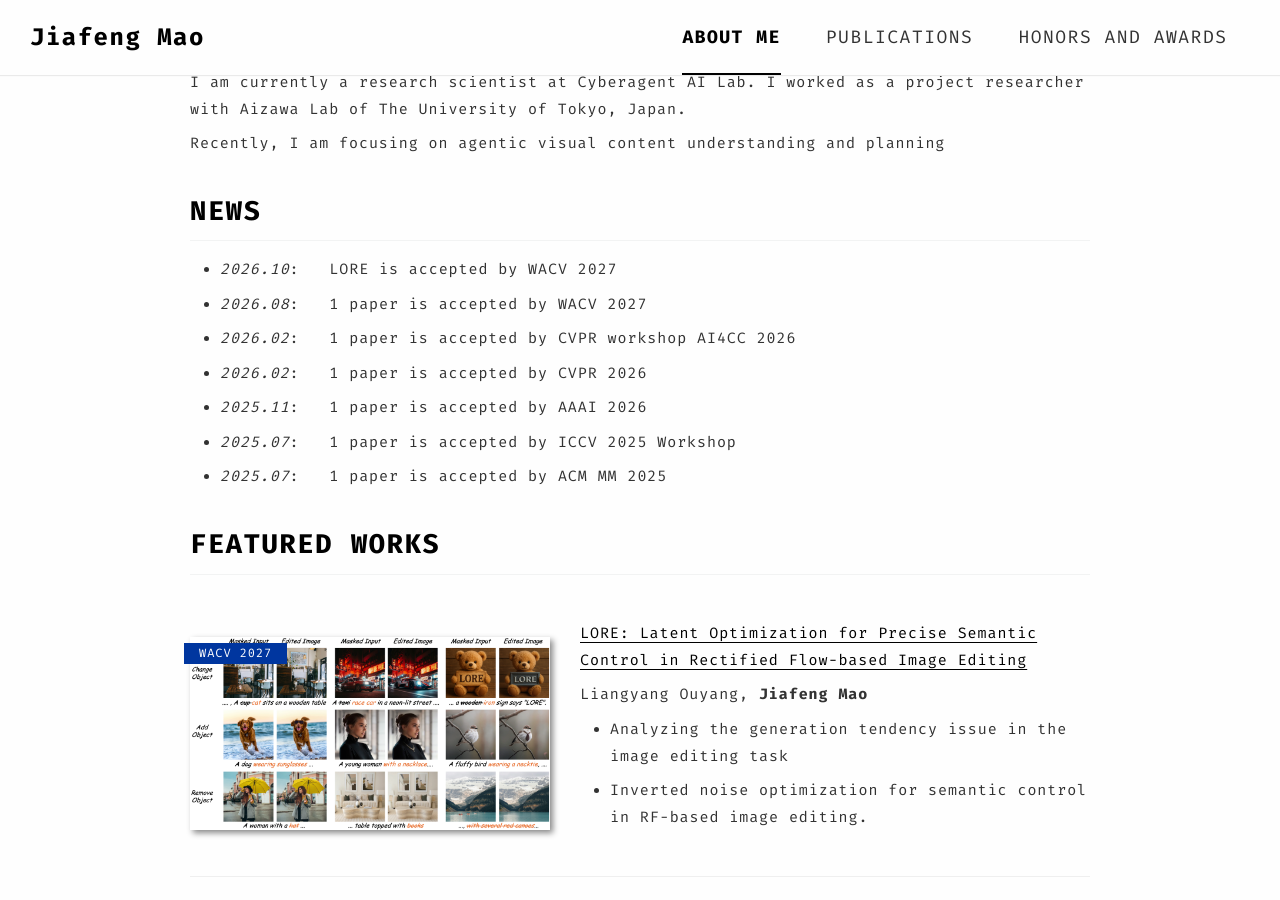
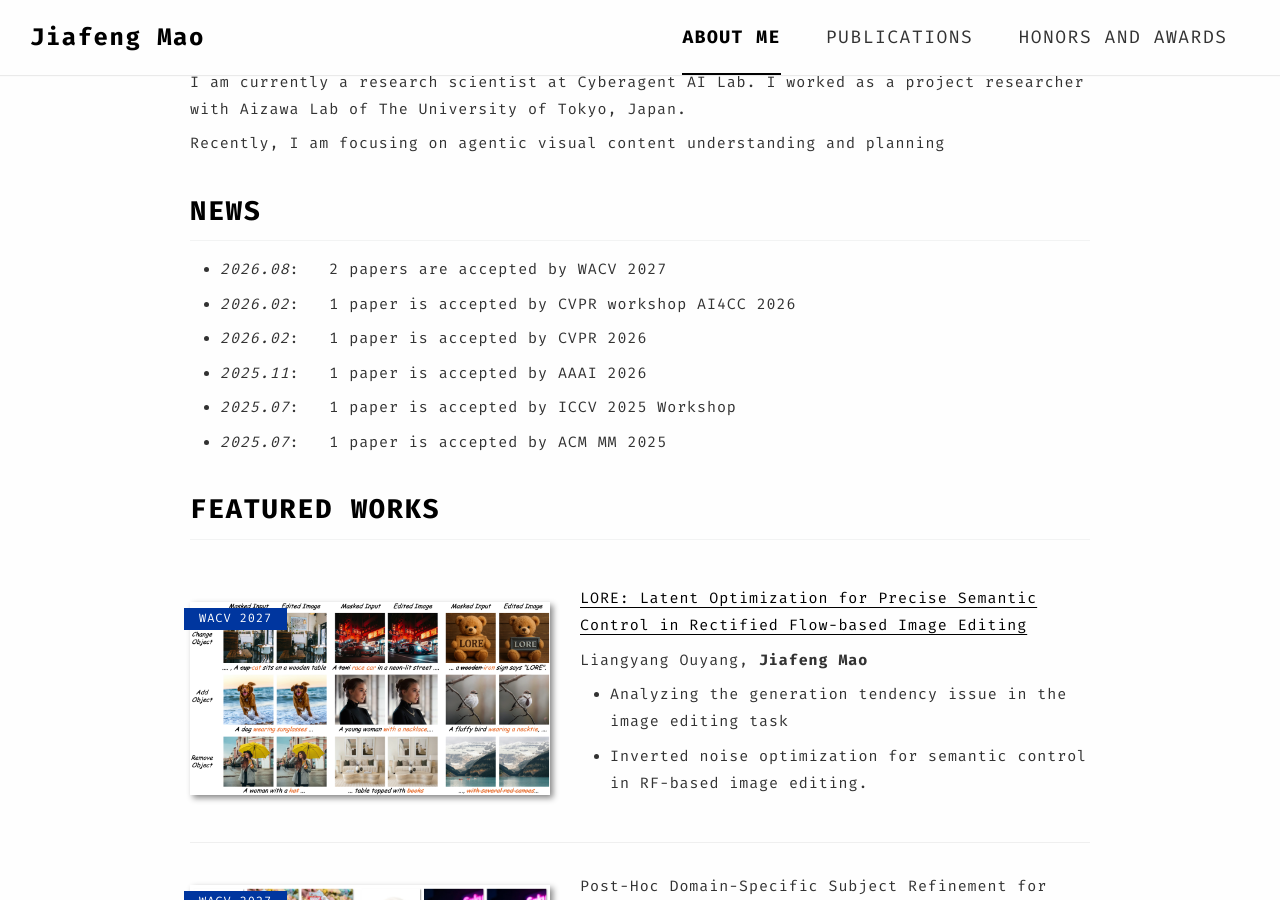
Before and after one commit to UT-Mao/UT-Mao.github.io, a Jekyll site: the page built from _pages/about.md, in a window 1280 px wide and 900 px high, scrolled down 649 px. Built offline with Jekyll 4.4.1, drawn with Linux system fonts in a browser that asks for light colours.

Commit message:
Consolidate WACV news into two accepted papers

```diff
--- a/_includes/about-me.html
+++ b/_includes/about-me.html
@@ -22,8 +22,7 @@
 
 <h1>News</h1>
 <ul>
-<li><em>2026.10</em>: &nbsp; LORE is accepted by WACV 2027</li>
-<li><em>2026.08</em>: &nbsp; 1 paper is accepted by WACV 2027</li>
+<li><em>2026.08</em>: &nbsp; 2 papers are accepted by WACV 2027</li>
 <li><em>2026.02</em>: &nbsp; 1 paper is accepted by CVPR workshop AI4CC 2026</li>
 <li><em>2026.02</em>: &nbsp; 1 paper is accepted by CVPR 2026</li>
 <li><em>2025.11</em>: &nbsp; 1 paper is accepted by AAAI 2026</li>
```
